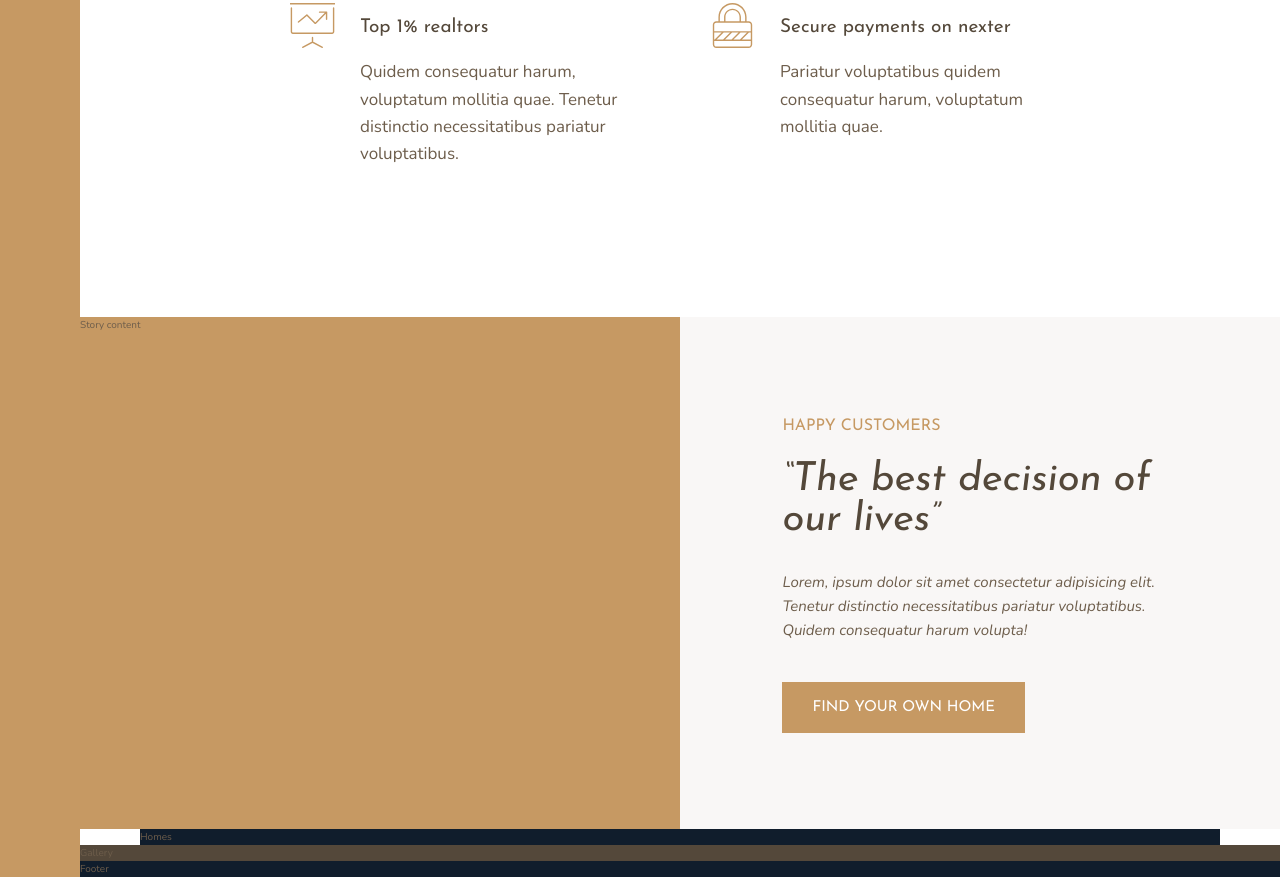
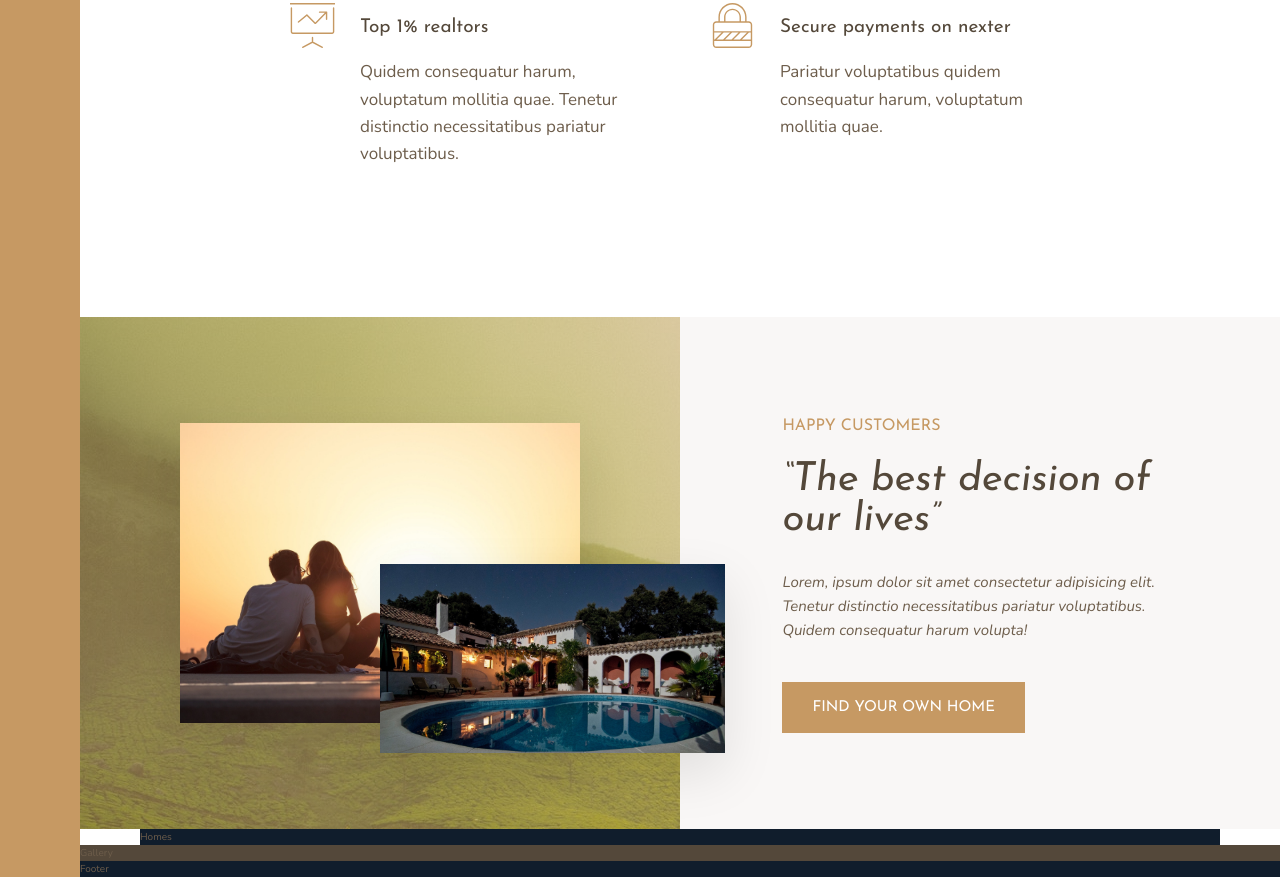
Before and after one commit to limon4ikas/nexter, a website: page index.html in a window 1280 px wide. Shown: the part 1178-2055 px from the top of the page. Drawn offline with nearby package versions, Linux system fonts and the light colour scheme.

Commit message:
story secton complete

```diff
--- a/index.html
+++ b/index.html
@@ -84,7 +84,18 @@
       </div>
     </section>
 
-    <div class="story__pictures">Story content</div>
+    <div class="story__pictures">
+      <img
+        src="img/story-1.jpeg"
+        alt="Couple with new house"
+        class="story__img--1"
+      />
+      <img
+        src="img/story-2.jpeg"
+        alt="Couple with new house"
+        class="story__img--2"
+      />
+    </div>
 
     <div class="story__content">
       <h3 class="heading-3 mb-sm">Happy Customers</h3>
--- a/sass/_story.scss
+++ b/sass/_story.scss
@@ -1,8 +1,32 @@
 .story {
   &__pictures {
-    background-color: $color-primary;
+    background-image: linear-gradient(
+        rgba($color-primary, 0.5),
+        rgba($color-primary, 0.5)
+      ),
+      url(../img/back.jpg);
 
     grid-column: full-start / col-end 4;
+
+    display: grid;
+    grid-template-rows: repeat(6, 1fr);
+    grid-template-columns: repeat(6, 1fr);
+    align-items: center;
+  }
+
+  &__img--1 {
+    width: 100%;
+    grid-row: 2 / 6;
+    grid-column: 2 / 6;
+    box-shadow: 0 2rem 5rem rgba(#000, 0.1);
+  }
+
+  &__img--2 {
+    width: 115%;
+    grid-row: 4 / 6;
+    grid-column: 4 / 7;
+    z-index: 20;
+    box-shadow: 0 2rem 5rem rgba(#000, 0.1);
   }
 
   &__content {
```
Also changed, not shown: css/style.css.
